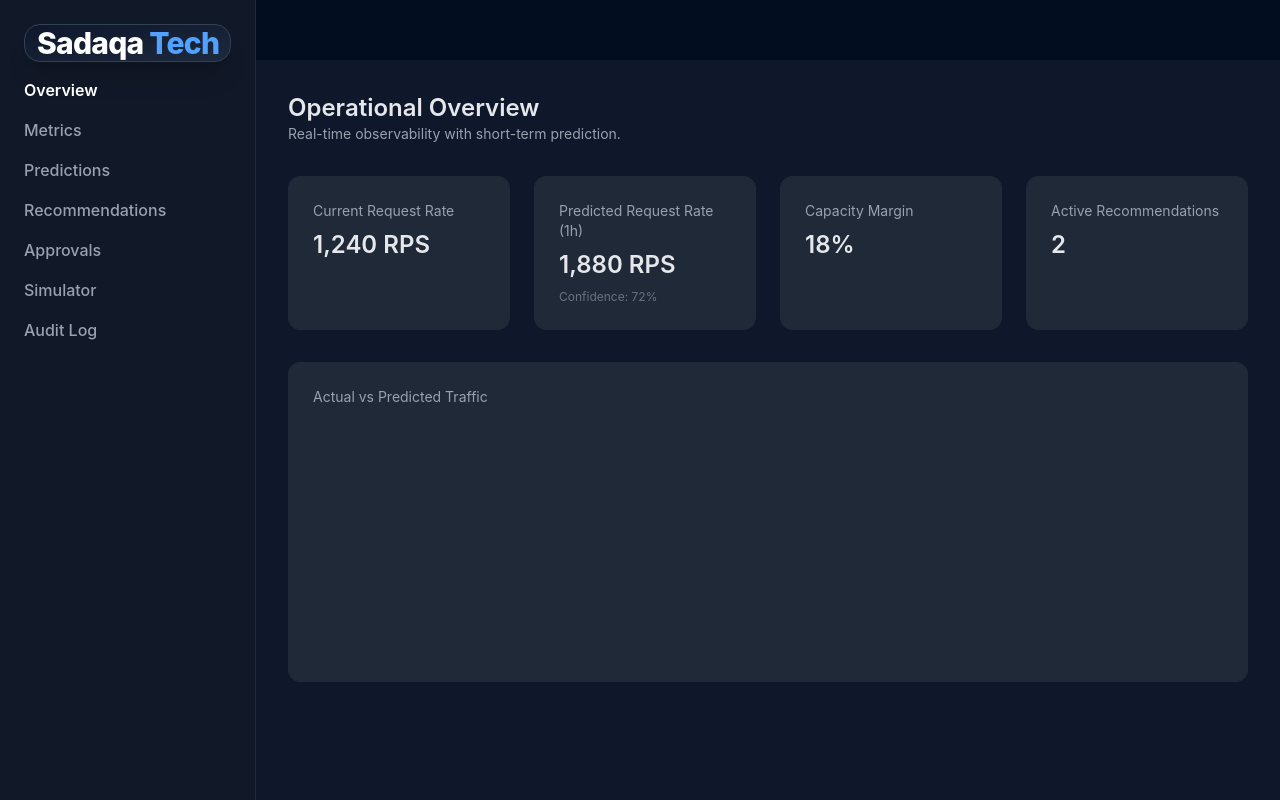
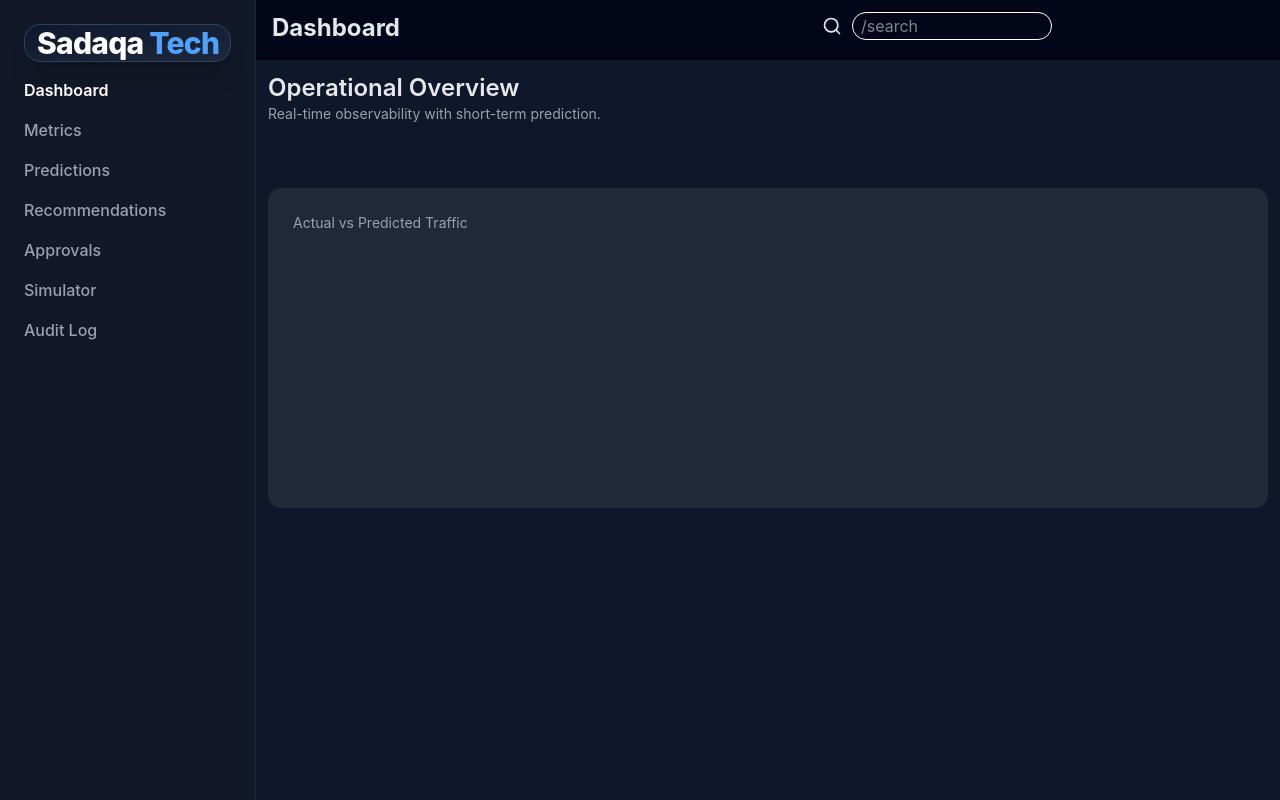
Before and after one commit to LazzouziYoussef/hackathon_project, a React app in the folder frontend/: page / in a window 1280 px wide. Built offline with nearby package versions, Linux system fonts and the light colour scheme; the HTML template or start-up script is replaced by a standard one.

Commit message:
make the elements of the header static

```diff
--- a/frontend/src/App.tsx
+++ b/frontend/src/App.tsx
@@ -1,6 +1,6 @@
 import { BrowserRouter, Routes, Route } from "react-router-dom";
 import MainLayout from "./Hooks/MainLayout"
-import Overview from "./pages/Overview";
+import Overview from "./pages/Dashboard";
 import Metrics from "./pages/Metrics";
 import Predictions from "./pages/Predictions";
 import Recommendations from "./pages/Recommendations";
--- a/frontend/src/Hooks/MainLayout.tsx
+++ b/frontend/src/Hooks/MainLayout.tsx
@@ -9,8 +9,9 @@ const MainLayout = () => {
       <Sidebar />
 
       <div className="ml-64 flex-1 flex flex-col">
-        <Header />
-        <main className="p-8 flex-1 overflow-y-auto">
+            <Header/>
+
+        <main className="p-3 flex-1 overflow-y-auto">
        <Outlet></Outlet>
         </main>
       </div>
--- a/frontend/src/components/Header.tsx
+++ b/frontend/src/components/Header.tsx
@@ -1,11 +1,25 @@
+import { Search } from "lucide-react";
+import { useMatches } from "react-router-dom"
 
-
+interface RouteHandle{
+  title? : string;
+}
 const Header = () => {
+  const matches = useMatches();
+  const current = matches[matches.length - 1];
+ const handle = current?.handle as RouteHandle | undefined;
+ const title = handle?.title || "Sadaqa Tech";
   return (
-    <div className='flex bg-[#020e20] h-15 pl-10 pt-1'>
-      <div className="font-bold  text-white text-4xl">
-      </div>
-    </div>
+    <div className="  flex  bg-slate-950 h-15 pt-3 pl-4   space-x-5">
+      <div className=" font-bold text-2xl">
+       <h1>
+  {title}
+       </h1>
+       </div>
+       <div className=" flex pl-100 space-x-2">
+        <Search className="pt-1"></Search><input type="text" className="border-1 bg-transparent rounded-2xl h-7 w-50 pl-2 text-white" placeholder="/search"/>
+   </div>
+   </div>
   )
 }
 
--- a/frontend/src/components/Sidebar.tsx
+++ b/frontend/src/components/Sidebar.tsx
@@ -1,6 +1,6 @@
 import { NavLink } from "react-router-dom";
   const navItems = [
-  { label: 'Overview', to: '/' },
+  { label: 'Dashboard', to: '/' },
   { label: 'Metrics', to: '/metrics' },
   { label: 'Predictions', to: '/predictions' },
   { label: 'Recommendations', to: '/recommendations' },
@@ -25,7 +25,7 @@ const Sidebar = () => {
           key={item.to}
           to={item.to}
           className={({ isActive }) =>
-            `block transition-colors duration-200 hover:text-white ${
+            `block transition-colors duration-200 hover:text-white hover:bg-slate-800 rounded-[5px] ${
               isActive ? 'text-white font-semibold' : 'text-gray-400'
             }`
           }
--- a/frontend/src/pages/Overview.tsx
+++ b/frontend/src/pages/Dashboard.tsx
@@ -1,8 +1,12 @@
 import MetricCard from "../components/MetricCard";
+import Header from "../components/Header";
+const Dashboard = () => {
+  return (
+    <>
 
-const Overview = () => {
-  return (
-    <div className="space-y-8">
+        <div className="space-y-8">
+
+
 
       <div>
         <h1 className="text-2xl font-semibold">Operational Overview</h1>
@@ -12,23 +16,7 @@ const Overview = () => {
       </div>
 
       <div className="grid grid-cols-4 gap-6">
-        <MetricCard
-          title="Current Request Rate"
-          value="1,240 RPS"
-        />
-        <MetricCard
-          title="Predicted Request Rate (1h)"
-          value="1,880 RPS"
-          subtitle="Confidence: 72%"
-        />
-        <MetricCard
-          title="Capacity Margin"
-          value="18%"
-        />
-        <MetricCard
-          title="Active Recommendations"
-          value="2"
-        />
+
       </div>
 
       <div className="bg-[#1f2937] border border-gray-800 rounded-xl p-6 h-80">
@@ -37,10 +25,12 @@ const Overview = () => {
         </p>
 
         {/* PredictionChart goes here */}
+
       </div>
 
     </div>
+    </>
   );
 };
 
-export default Overview;
+export default Dashboard;
--- a/frontend/src/router.tsx
+++ b/frontend/src/router.tsx
@@ -1,13 +1,12 @@
 import { createBrowserRouter } from "react-router-dom";
 import MainLayout from "./Hooks/MainLayout";
-
-import Overview from "./pages/Overview";
 import Metrics from "./pages/Metrics";
 import Predictions from "./pages/Predictions";
 import Recommendations from "./pages/Recommendations";
 import Approvals from "./pages/Approvals";
 import Simulator from "./pages/Simulator";
 import AuditLog from "./pages/Auditlog";
+import Dashboard from "./pages/Dashboard";
 
 export const router = createBrowserRouter([
   {
@@ -16,31 +15,44 @@ export const router = createBrowserRouter([
     children: [
       {
         index: true,
-        element: <Overview />,
+        element: <Dashboard />,
+        handle:{title : "Dashboard"}
       },
       {
         path: "metrics",
         element: <Metrics />,
+        handle:{title : "Metrics"}
+
       },
       {
         path: "predictions",
         element: <Predictions />,
+        handle:{title : "Predictions"}
+
       },
       {
         path: "recommendations",
         element: <Recommendations />,
+        handle:{title : "Recommendations"}
+
       },
       {
         path: "approvals",
         element: <Approvals />,
+        handle:{title : "Aprrovals"}
+
       },
       {
         path: "simulator",
         element: <Simulator />,
+        handle:{title : "Simulator"}
+
       },
       {
         path: "audit-log",
         element: <AuditLog></AuditLog>,
+        handle:{ title : "AuditLog"},
+
       },
 
     ],
```
